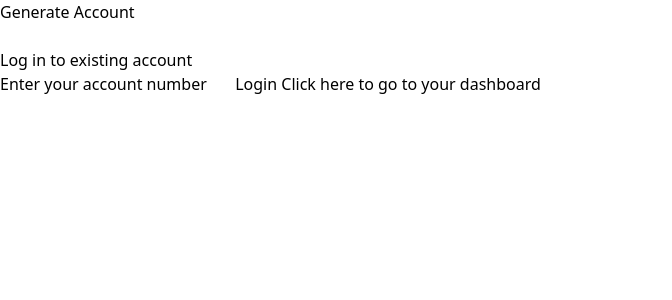
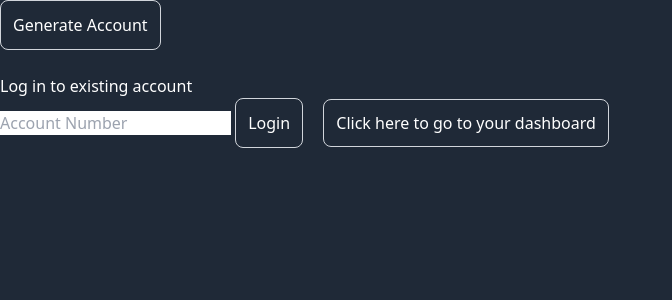
Before and after one commit to toastloaf/AnonymousFileHosting, a Flask app: page / in a window 1280 px wide. Shown: the top 300 px of the page, without its empty margins (0-672 px from the left). Run offline with Flask 3, Linux system fonts and the light colour scheme; style sheets or scripts are compiled from the project's sources.

Commit message:
Final version for now

```diff
--- a/templates/index.html
+++ b/templates/index.html
@@ -5,14 +5,14 @@
     <link rel="stylesheet" href="../static/css/output.css">
     <script src="https://ajax.googleapis.com/ajax/libs/jquery/3.5.1/jquery.min.js"></script>
 </head>
-<body>
-    <button id="myButton">Generate Account</button>
+<body class="bg-gray-800 text-white">
+    <button id="myButton" class="mr-4 border border-gray-300 rounded-lg p-3">Generate Account</button>
     <p id="accountNumber"></p>
     <br>
     <h1>Log in to existing account</h1>
-    <input type="text" id="existingNumber" value="Enter your account number">
-    <button id="loginExisting" onclick="window.location.href='dashboard'">Login</button>
-    <a href="/dashboard">Click here to go to your dashboard</a>
+    <input type="text" id="existingNumber" placeholder="Account Number" style="color: black;">
+    <button id="loginExisting" class="mr-4 border border-gray-300 rounded-lg p-3" onclick="window.location.href='dashboard'; localStorage.removeItem('keyFile');">Login</button>
+    <a href="/dashboard" class="mr-4 border border-gray-300 rounded-lg p-3">Click here to go to your dashboard</a>
     <script>
     $(document).ready(function(){
         $("#myButton").click(function(){
@@ -43,7 +43,7 @@
                     }
                 },
                 error: function(xhr) {
-                    // handle error
+                    response = JSON.parse(xhr.responseText);
                 }
             });
         });
```
Also changed, not shown: templates/dashboard.html (+7 -2 lines), app.py (line endings or trailing spaces).
